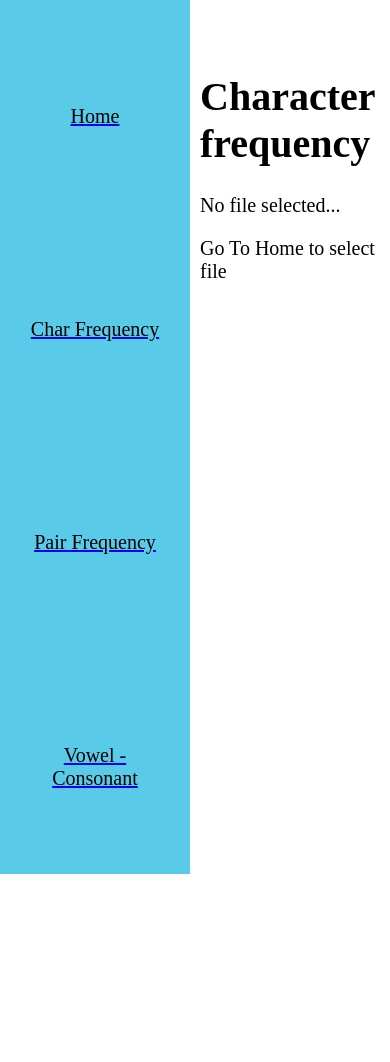
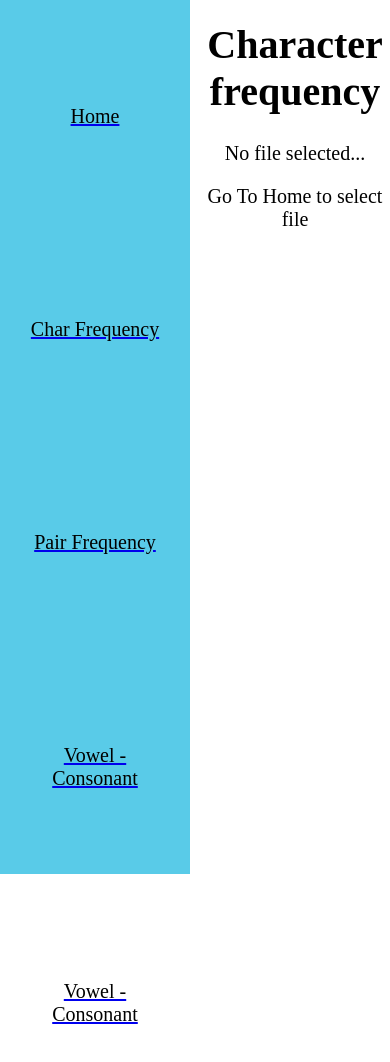
Before and after one commit to SKR301/text-analyzer, a React Native app: screen /charFrequency in a window 390 px wide. Shown: the top 1062 px of the page. Before the commit the page ends 890 px from the top, so only its background shows below. Built offline with nearby package versions, Linux system fonts and the light colour scheme.

Commit message:
updated checkbox UI, added page UI #21

```diff
--- a/App.js
+++ b/App.js
@@ -42,6 +42,11 @@ class App extends Component {
                                 <p className='link-text'>Vowel - Consonant</p>
                             </Link>
                         </li>
+                        <li className='nav-link'>
+                            <Link to={{ pathname: '/vowelVSconsonant', data: {fileData: this.state.fileData} }}>
+                                <p className='link-text'>Vowel - Consonant</p>
+                            </Link>
+                        </li>
                     </ul>
                 </div>
                 <Switch>
--- a/components/barChart.js
+++ b/components/barChart.js
@@ -1,6 +1,7 @@
 import React, { Component } from 'react';
 import * as am4core from "@amcharts/amcharts4/core";
 import * as am4charts from "@amcharts/amcharts4/charts";
+import '../css/pages.css';
 
 class BarChart extends Component {
     constructor(props){
@@ -21,7 +22,7 @@ class BarChart extends Component {
         let categoryAxis = chart.xAxes.push(new am4charts.CategoryAxis());
         categoryAxis.dataFields.category = "character";
         categoryAxis.title.text = "Characters";
-        categoryAxis.renderer.minGridDistance = 10;
+        categoryAxis.renderer.minGridDistance = 50;
 
         let valueAxis = chart.yAxes.push(new am4charts.ValueAxis());
         valueAxis.title.text = "Character Count";
@@ -36,7 +37,7 @@ class BarChart extends Component {
 
     render = () => {
         return (
-            <div>
+            <div className='analyzedOutput'>
                 <div id="chartdiv" style={{ width: 1500, height: 500}}></div>
             </div>
         );
--- a/components/pieChart.js
+++ b/components/pieChart.js
@@ -25,7 +25,7 @@ class PieChart extends Component {
 
     render = () => {
         return (
-            <div>
+            <div className='analyzedOutput'>
                 <div id="chartdiv" style={{ width: 1500, height: 500}}></div>
             </div>
         );
--- a/css/navbar.css
+++ b/css/navbar.css
@@ -1,4 +1,5 @@
 .navbarContainer{
+    flex: 1;
     display: flex;
     flex-direction: column;
     list-style-type: none;
@@ -26,5 +27,4 @@
     font-size: 20px;
     padding-top: 50%;
     padding-bottom: 50%;
-    text-decoration: none;
 }
--- /dev/null
+++ b/css/pages.css
@@ -0,0 +1,9 @@
+.heading{
+    text-align: center;
+    margin-top: -25px;
+}
+
+.analyzedOutput{
+    margin-top: 50px;
+    margin-left: 50px;
+}
--- a/pages/PairFrequency.js
+++ b/pages/PairFrequency.js
@@ -3,6 +3,7 @@ import BarChart from '../components/barChart';
 import PairFrequencyCheckBox from '../components/pairFrequencyCheckBox';
 import '../css/component.css';
 import '../css/fileData.css';
+import '../css/pages.css';
 
 class pairFrequency extends Component {
     constructor(props) {
@@ -71,14 +72,14 @@ class pairFrequency extends Component {
         if(this.state.fileData == ''){
             return (
                 <div className = 'component'>
-                    <h1>Pair frequency</h1>
-                    <p>No file selected...</p><p>Go To Home to select file</p>
+                    <h1 className='heading'>Pair frequency</h1>
+                    <center><p>No file selected...</p><p>Go To Home to select file</p></center>
                 </div>
             );
         } else {
             return (
                 <div className = 'component'>
-                    <h1>Pair frequency</h1>
+                    <h1 className='heading'>Pair frequency</h1>
                     <PairFrequencyCheckBox charFilter={{first, none}} sort={{characters, count}} sendFirstChar={getFirstChar}/>
                     <BarChart />
                     <p className='fileData'>{this.state.fileData}</p>
--- a/pages/charFrequency.js
+++ b/pages/charFrequency.js
@@ -3,6 +3,7 @@ import BarChart from '../components/barChart';
 import CharFrequencyCheckBox from '../components/charFrequencyCheckBox';
 import '../css/component.css';
 import '../css/fileData.css';
+import '../css/pages.css';
 
 class charFrequency extends Component {
     constructor(props) {
@@ -111,16 +112,16 @@ class charFrequency extends Component {
         if(this.state.fileData == ''){
             return (
                 <div className = 'component'>
-                    <h1>Character frequency</h1>
-                    <p>No file selected...</p><p>Go To Home to select file</p>
+                    <h1 className='heading'>Character frequency</h1>
+                    <center><p>No file selected...</p><p>Go To Home to select file</p></center>
                 </div>
             );
         } else {
             return (
                 <div className = 'component'>
-                    <h1>Character frequency</h1>
+                    <h1 className='heading'>Character frequency</h1>
                     <CharFrequencyCheckBox charFilter={{alpha, alphanum, allchar}} caseFilter={{lower,upper,ignore,none}} sort={{characters,count}} />
-                    <BarChart />
+                    <BarChart/>
                     <p className='fileData'>{this.state.fileData}</p>
                 </div>
             );
--- a/pages/vowelVSconsonant.js
+++ b/pages/vowelVSconsonant.js
@@ -3,6 +3,7 @@ import PieChart from '../components/pieChart';
 import VowelConsonantCheckBox from '../components/vowelConsonantCheckBox';
 import '../css/component.css';
 import '../css/fileData.css';
+import '../css/pages.css';
 
 class VowelVSConsonant extends Component {
     constructor(props) {
@@ -51,14 +52,14 @@ class VowelVSConsonant extends Component {
         if(this.state.fileData == ''){
             return (
                 <div className = 'component'>
-                    <h1>Vowel VS Consonant</h1>
-                    <p>No file selected...</p><p>Go To Home to select file</p>
+                    <h1 className='heading'>Vowel VS Consonant</h1>
+                    <center><p>No file selected...</p><p>Go To Home to select file</p></center>
                 </div>
             );
         } else {
             return (
                 <div className = 'component'>
-                    <h1>Vowel VS Consonant</h1>
+                    <h1 className='heading'>Vowel VS Consonant</h1>
                     <VowelConsonantCheckBox caseFilter={{lower,upper,ignore}} />
                     <PieChart />
                     <p className='fileData'>{this.state.fileData}</p>
```
